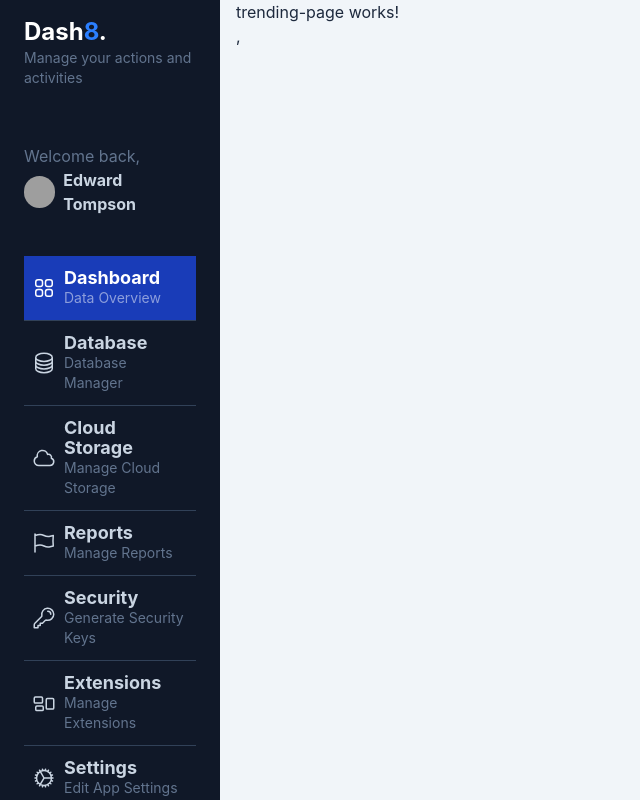
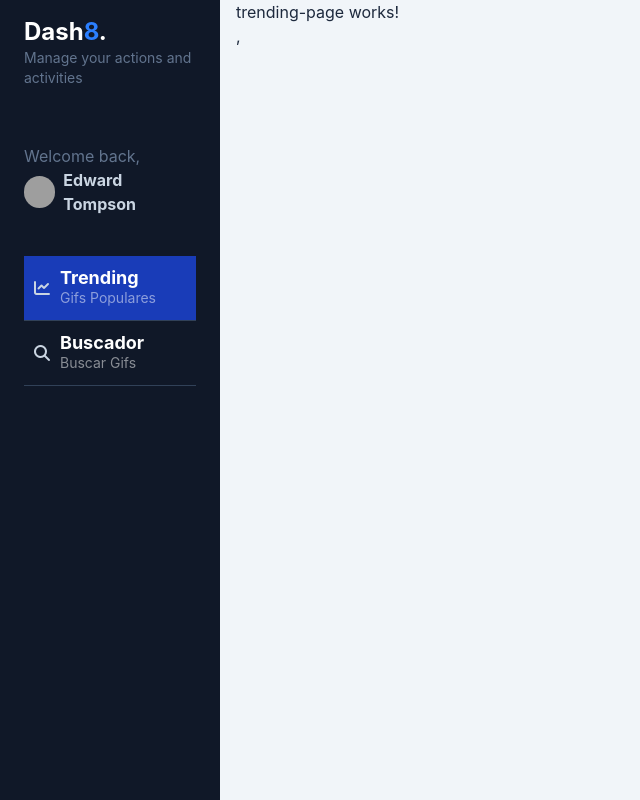
Before and after one commit to Moises-ab24/GifsApp, an Angular app: page /dashboard/trending in a window 1280 px wide. Shown: the whole page, without its empty margins (0-640 px from the left). Built offline with nearby package versions, Linux system fonts and the light colour scheme; grey boxes are pictures that could not be loaded.

Commit message:
RouterLinks desde componentes hijos

```diff
--- a/src/app/gifs/components/side-menu/side-menu-options/side-menu-options.html
+++ b/src/app/gifs/components/side-menu/side-menu-options/side-menu-options.html
@@ -1,81 +1,17 @@
 <div id="nav" class="w-full px-6">
-            <a href="#" class="w-full px-2 inline-flex space-x-2 items-center border-b border-slate-700 py-3 bg-blue-800 hover:bg-white/5 transition ease-linear duration-150">
-                <div>
-                    <svg xmlns="http://www.w3.org/2000/svg" fill="none" viewBox="0 0 24 24" stroke-width="1.5" stroke="currentColor" class="w-6 h-6 text-white">
-                        <path stroke-linecap="round" stroke-linejoin="round" d="M3.75 6A2.25 2.25 0 016 3.75h2.25A2.25 2.25 0 0110.5 6v2.25a2.25 2.25 0 01-2.25 2.25H6a2.25 2.25 0 01-2.25-2.25V6zM3.75 15.75A2.25 2.25 0 016 13.5h2.25a2.25 2.25 0 012.25 2.25V18a2.25 2.25 0 01-2.25 2.25H6A2.25 2.25 0 013.75 18v-2.25zM13.5 6a2.25 2.25 0 012.25-2.25H18A2.25 2.25 0 0120.25 6v2.25A2.25 2.25 0 0118 10.5h-2.25a2.25 2.25 0 01-2.25-2.25V6zM13.5 15.75a2.25 2.25 0 012.25-2.25H18a2.25 2.25 0 012.25 2.25V18A2.25 2.25 0 0118 20.25h-2.25A2.25 2.25 0 0113.5 18v-2.25z" />
-                      </svg>
+  <!-- bg-blue-800 -->
+  @for (item of menuOptions; track item.route) {
+    <a [routerLink]="item.route" routerLinkActive="bg-blue-800"
+    class="w-full px-2 inline-flex space-x-2 items-center border-b border-slate-700 py-3 hover:bg-white/5 transition ease-linear duration-150">
+    <div>
+      <!-- <i class="{{ item.icon }}"></i> -->
+      <i [class]="item.icon"></i>
+    </div>
+    <div class="flex flex-col">
+      <span class="text-lg font-bold leading-5 text-white">{{ item.label }}</span>
+      <span class="text-sm text-white/50 hidden md:block">{{ item.subLabel }}</span>
+    </div>
+  </a>
+  }
 
-                </div>
-                <div class="flex flex-col">
-                    <span class="text-lg font-bold leading-5 text-white">Dashboard</span>
-                    <span class="text-sm text-white/50 hidden md:block">Data Overview</span>
-                </div>
-            </a>
-            <a href="#" class="w-full px-2 inline-flex space-x-2 items-center border-b border-slate-700 py-3 hover:bg-white/5 transition ease-linear duration-150">
-                <div>
-                    <svg xmlns="http://www.w3.org/2000/svg" fill="none" viewBox="0 0 24 24" stroke-width="1.5" stroke="currentColor" class="w-6 h-6">
-                        <path stroke-linecap="round" stroke-linejoin="round" d="M20.25 6.375c0 2.278-3.694 4.125-8.25 4.125S3.75 8.653 3.75 6.375m16.5 0c0-2.278-3.694-4.125-8.25-4.125S3.75 4.097 3.75 6.375m16.5 0v11.25c0 2.278-3.694 4.125-8.25 4.125s-8.25-1.847-8.25-4.125V6.375m16.5 0v3.75m-16.5-3.75v3.75m16.5 0v3.75C20.25 16.153 16.556 18 12 18s-8.25-1.847-8.25-4.125v-3.75m16.5 0c0 2.278-3.694 4.125-8.25 4.125s-8.25-1.847-8.25-4.125" />
-                      </svg>
-                </div>
-                <div class="flex flex-col">
-                    <span class="text-lg text-slate-300 font-bold leading-5">Database</span>
-                    <span class="text-sm text-slate-500 hidden md:block">Database Manager</span>
-                </div>
-            </a>
-            <a href="#" class="w-full px-2 inline-flex space-x-2 items-center border-b border-slate-700 py-3 hover:bg-white/5 transition ease-linear duration-150">
-                <div>
-                    <svg xmlns="http://www.w3.org/2000/svg" fill="none" viewBox="0 0 24 24" stroke-width="1.5" stroke="currentColor" class="w-6 h-6">
-                        <path stroke-linecap="round" stroke-linejoin="round" d="M2.25 15a4.5 4.5 0 004.5 4.5H18a3.75 3.75 0 001.332-7.257 3 3 0 00-3.758-3.848 5.25 5.25 0 00-10.233 2.33A4.502 4.502 0 002.25 15z" />
-                      </svg>
-                </div>
-                <div class="flex flex-col">
-                    <span class="text-lg text-slate-300 font-bold leading-5">Cloud Storage</span>
-                    <span class="text-sm text-slate-500 hidden md:block">Manage Cloud Storage</span>
-                </div>
-            </a>
-            <a href="#" class="w-full px-2 inline-flex space-x-2 items-center border-b border-slate-700 py-3 hover:bg-white/5 transition ease-linear duration-150">
-                <div>
-                    <svg xmlns="http://www.w3.org/2000/svg" fill="none" viewBox="0 0 24 24" stroke-width="1.5" stroke="currentColor" class="w-6 h-6">
-                        <path stroke-linecap="round" stroke-linejoin="round" d="M3 3v1.5M3 21v-6m0 0l2.77-.693a9 9 0 016.208.682l.108.054a9 9 0 006.086.71l3.114-.732a48.524 48.524 0 01-.005-10.499l-3.11.732a9 9 0 01-6.085-.711l-.108-.054a9 9 0 00-6.208-.682L3 4.5M3 15V4.5" />
-                      </svg>
-                </div>
-                <div class="flex flex-col">
-                    <span class="text-lg text-slate-300 font-bold leading-5">Reports</span>
-                    <span class="text-sm text-slate-500 hidden md:block">Manage Reports</span>
-                </div>
-            </a>
-            <a href="#" class="w-full px-2 inline-flex space-x-2 items-center border-b border-slate-700 py-3 hover:bg-white/5 transition ease-linear duration-150">
-                <div>
-                    <svg xmlns="http://www.w3.org/2000/svg" fill="none" viewBox="0 0 24 24" stroke-width="1.5" stroke="currentColor" class="w-6 h-6">
-                        <path stroke-linecap="round" stroke-linejoin="round" d="M15.75 5.25a3 3 0 013 3m3 0a6 6 0 01-7.029 5.912c-.563-.097-1.159.026-1.563.43L10.5 17.25H8.25v2.25H6v2.25H2.25v-2.818c0-.597.237-1.17.659-1.591l6.499-6.499c.404-.404.527-1 .43-1.563A6 6 0 1121.75 8.25z" />
-                      </svg>
-                </div>
-                <div class="flex flex-col">
-                    <span class="text-lg text-slate-300 font-bold leading-5">Security</span>
-                    <span class="text-sm text-slate-500 hidden md:block">Generate Security Keys</span>
-                </div>
-            </a>
-            <a href="#" class="w-full px-2 inline-flex space-x-2 items-center border-b border-slate-700 py-3 hover:bg-white/5 transition ease-linear duration-150">
-                <div>
-                    <svg xmlns="http://www.w3.org/2000/svg" fill="none" viewBox="0 0 24 24" stroke-width="1.5" stroke="currentColor" class="w-6 h-6">
-                        <path stroke-linecap="round" stroke-linejoin="round" d="M2.25 7.125C2.25 6.504 2.754 6 3.375 6h6c.621 0 1.125.504 1.125 1.125v3.75c0 .621-.504 1.125-1.125 1.125h-6a1.125 1.125 0 01-1.125-1.125v-3.75zM14.25 8.625c0-.621.504-1.125 1.125-1.125h5.25c.621 0 1.125.504 1.125 1.125v8.25c0 .621-.504 1.125-1.125 1.125h-5.25a1.125 1.125 0 01-1.125-1.125v-8.25zM3.75 16.125c0-.621.504-1.125 1.125-1.125h5.25c.621 0 1.125.504 1.125 1.125v2.25c0 .621-.504 1.125-1.125 1.125h-5.25a1.125 1.125 0 01-1.125-1.125v-2.25z" />
-                      </svg>
-                </div>
-                <div class="flex flex-col">
-                    <span class="text-lg text-slate-300 font-bold leading-5">Extensions</span>
-                    <span class="text-sm text-slate-500 hidden md:block">Manage Extensions</span>
-                </div>
-            </a>
-            <a href="#" class="w-full px-2 inline-flex space-x-2 items-center py-3 hover:bg-white/5 transition ease-linear duration-150">
-                <div>
-                    <svg xmlns="http://www.w3.org/2000/svg" fill="none" viewBox="0 0 24 24" stroke-width="1.5" stroke="currentColor" class="w-6 h-6">
-                        <path stroke-linecap="round" stroke-linejoin="round" d="M4.5 12a7.5 7.5 0 0015 0m-15 0a7.5 7.5 0 1115 0m-15 0H3m16.5 0H21m-1.5 0H12m-8.457 3.077l1.41-.513m14.095-5.13l1.41-.513M5.106 17.785l1.15-.964m11.49-9.642l1.149-.964M7.501 19.795l.75-1.3m7.5-12.99l.75-1.3m-6.063 16.658l.26-1.477m2.605-14.772l.26-1.477m0 17.726l-.26-1.477M10.698 4.614l-.26-1.477M16.5 19.794l-.75-1.299M7.5 4.205L12 12m6.894 5.785l-1.149-.964M6.256 7.178l-1.15-.964m15.352 8.864l-1.41-.513M4.954 9.435l-1.41-.514M12.002 12l-3.75 6.495" />
-                      </svg>
-                </div>
-                <div class="flex flex-col">
-                    <span class="text-lg text-slate-300 font-bold leading-5">Settings</span>
-                    <span class="text-sm text-slate-500 hidden md:block">Edit App Settings</span>
-                </div>
-            </a>
-
-           </div>
+</div>
--- a/src/app/gifs/components/side-menu/side-menu-options/side-menu-options.ts
+++ b/src/app/gifs/components/side-menu/side-menu-options/side-menu-options.ts
@@ -1,8 +1,33 @@
 import { Component } from '@angular/core';
+import { RouterLink, RouterLinkActive } from '@angular/router';
+
+interface MenuOption {
+  icon: string;
+  label: string;
+  route: string;
+  subLabel: string;
+}
 
 @Component({
   selector: 'gifs-side-menu-options',
-  imports: [],
+  imports: [RouterLink, RouterLinkActive],
   templateUrl: './side-menu-options.html',
 })
-export class SideMenuOptions {}
+export class SideMenuOptions {
+
+  menuOptions: MenuOption[] = [
+    {
+      icon: 'fa-solid fa-chart-line',
+      label: 'Trending',
+      subLabel: 'Gifs Populares',
+      route: '/dashboard/trending'
+    },
+    {
+      icon: 'fa-solid fa-magnifying-glass',
+      label: 'Buscador',
+      subLabel: 'Buscar Gifs',
+      route: '/dashboard/search'
+    }
+  ]
+
+}
--- a/src/index.html
+++ b/src/index.html
@@ -6,6 +6,8 @@
   <base href="/">
   <meta name="viewport" content="width=device-width, initial-scale=1">
   <link rel="icon" type="image/x-icon" href="favicon.ico">
+
+  <link rel="stylesheet" href="https://cdnjs.cloudflare.com/ajax/libs/font-awesome/7.3.0/css/all.min.css" integrity="sha512-ApSLB1Pd3/bZN8fWB/RG9YhN/7bd9Hkf3AGaE2mPfebjrxagjuBtx2GcgdqIlJkUzwylBo61r9Xa9NmgBI0swA==" crossorigin="anonymous" referrerpolicy="no-referrer" />
 </head>
 <body>
   <app-root></app-root>
```
Also changed, not shown: 1 other file (tests, documents, lock files or other folders).
